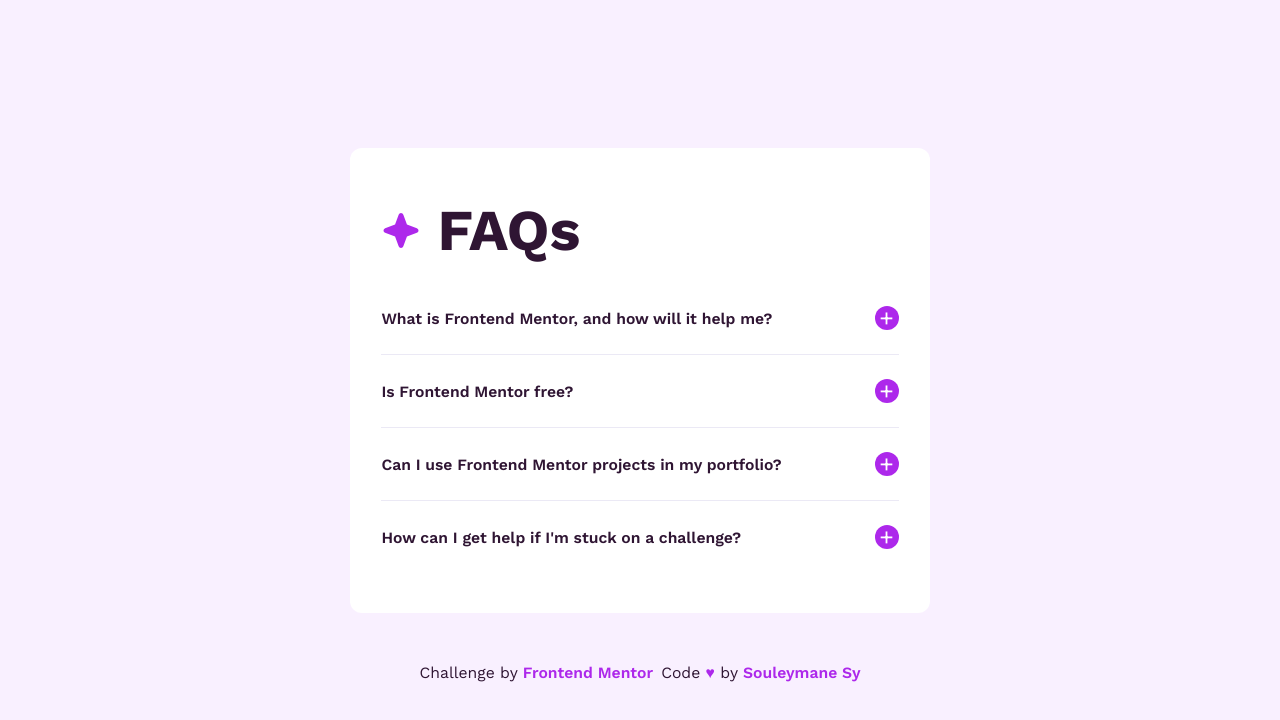
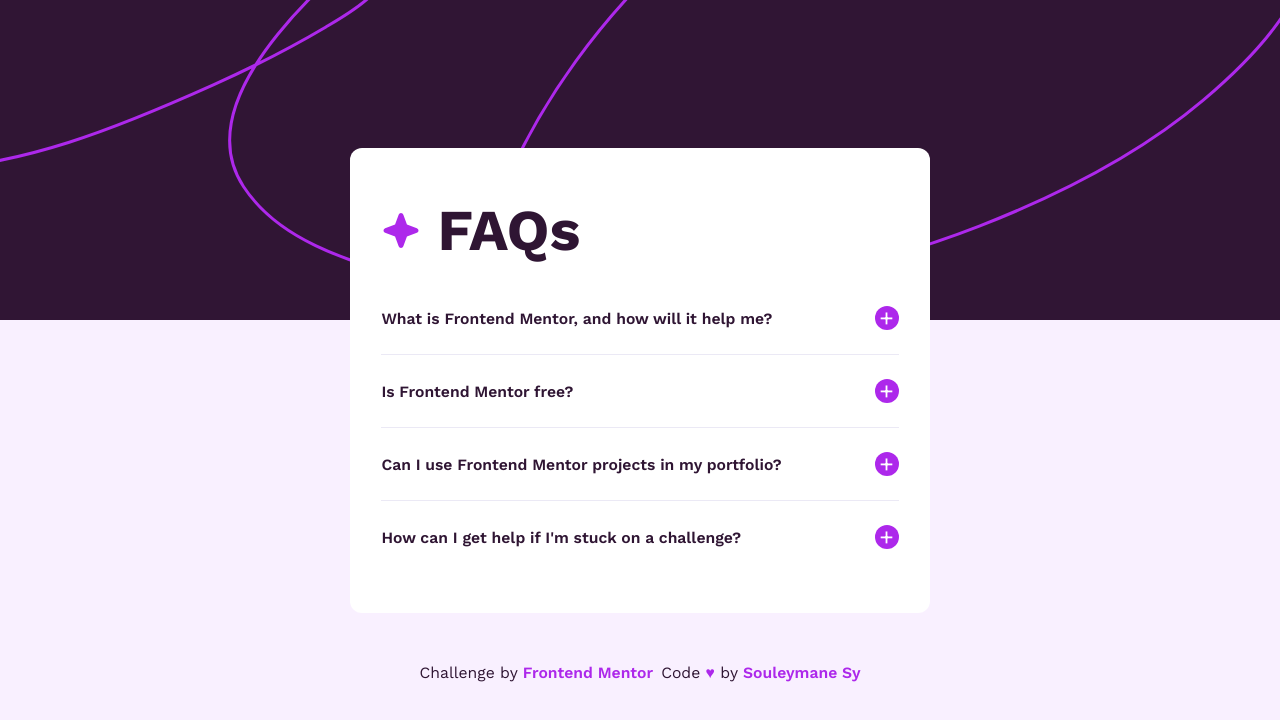
Before and after one commit to SouleymaneSy7/fem-accordion, a React (Vite) app: page / in a window 1280 px wide. Shown: the top 720 px of the page. Built offline with nearby package versions, Linux system fonts and the light colour scheme.

Commit message:
style: add the bg pattern svg

```diff
--- a/src/index.css
+++ b/src/index.css
@@ -42,8 +42,25 @@
 
   background-color: var(--light-pink-clr);
   padding: 1.25rem;
+}
 
-  /* overflow-x: hidden; */
+body::after {
+  content: "";
+
+  display: block;
+
+  position: absolute;
+  top: 0;
+  left: 0;
+  z-index: -1;
+
+  width: 100%;
+  height: 320px;
+
+  background-image: url("./assets/images/background-pattern-desktop.svg");
+  background-size: cover;
+  background-repeat: no-repeat;
+  background-position: center;
 }
 
 #root {
```
